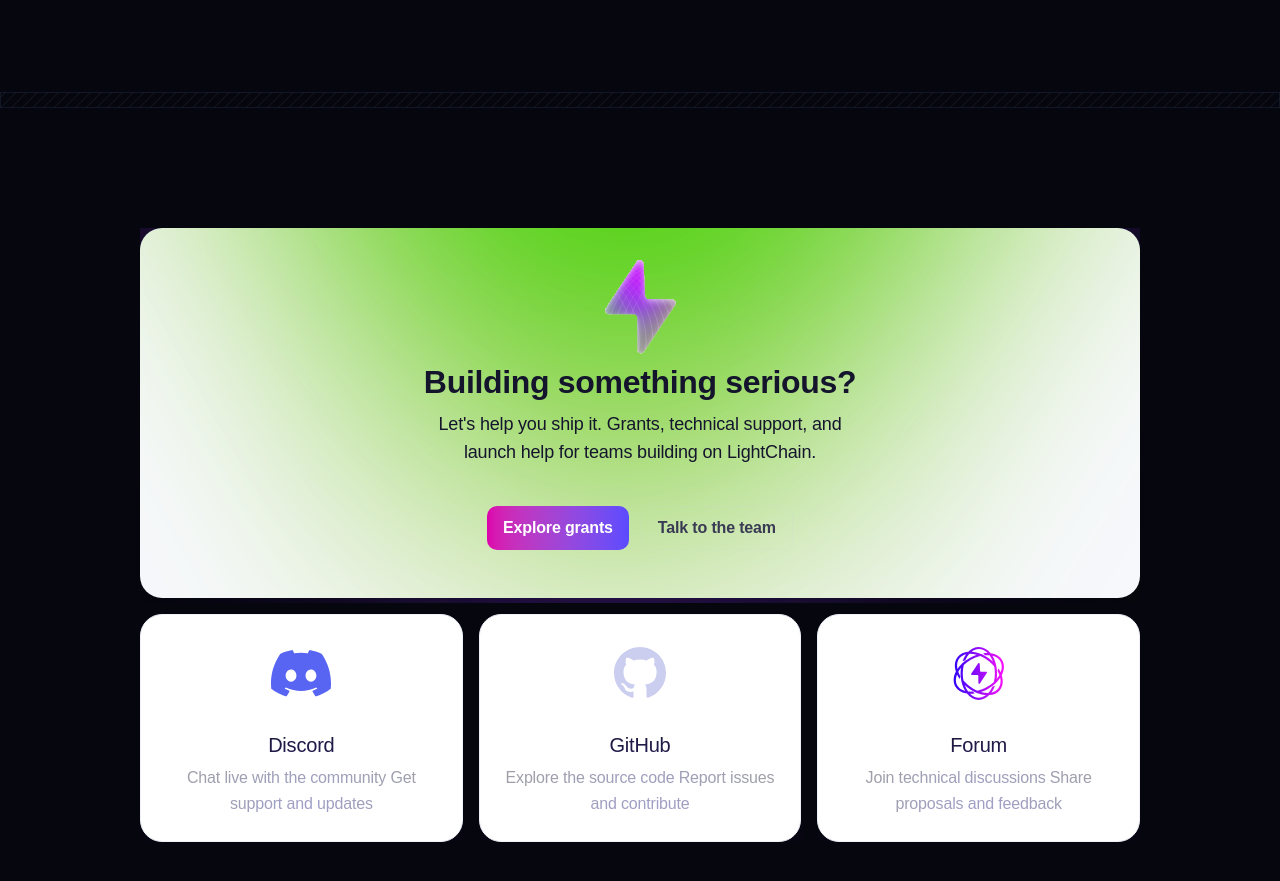
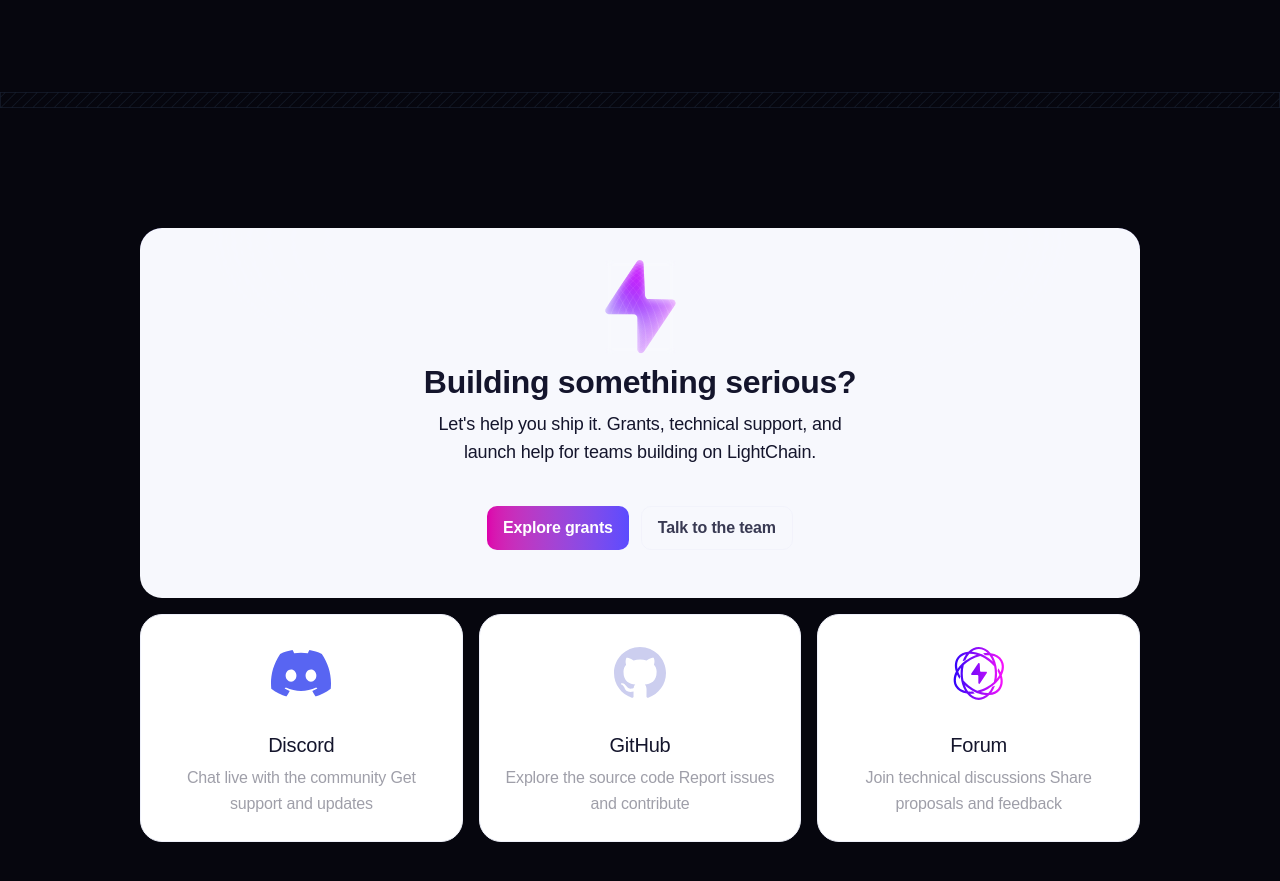
Before and after one commit to lightchain-protocol/lcai-dev-portal, a Next.js app in the folder apps/web/: page / in a window 1280 px wide. Shown: the part 6020-6901 px from the top of the page. Built offline with nearby package versions, Linux system fonts and the light colour scheme.

Commit message:
fix: community card

```diff
--- a/apps/web/src/components/blocks/community/community-card.tsx
+++ b/apps/web/src/components/blocks/community/community-card.tsx
@@ -1,5 +1,4 @@
 import type { ReactNode } from "react";
-import Glow2 from "@/components/icons/glow-2";
 
 export default function CommunityCard({
 	title,
@@ -11,13 +10,23 @@ export default function CommunityCard({
 	icon: ReactNode;
 }) {
 	return (
-		<div className="relative rounded-3xl border border-border-slate-soft bg-surface-slate-strong px-5 pt-4 pb-6 text-center">
-			<Glow2 className="absolute right-0 bottom-0 left-0" />
-			<div className="mx-auto mb-4 flex h-21 w-21 items-center justify-center">
+		<div className="relative overflow-hidden rounded-3xl border border-border-slate-soft bg-surface-slate-strong px-5 pt-4 pb-6 text-center">
+			{/* Glow Effect */}
+			<div
+				className="pointer-events-none absolute inset-0 opacity-50"
+				style={{ mixBlendMode: "lighten" }}
+			>
+				<div className="absolute -bottom-24 left-1/2 h-44 w-62 -translate-x-1/2 rounded-full bg-[#7342FE] blur-[50px]" />
+				<div className="absolute -bottom-16 left-1/2 h-32 w-44 -translate-x-1/2 rounded-full bg-[#E017FB] blur-2xl" />
+			</div>
+
+			<div className="relative z-10 mx-auto mb-4 flex h-21 w-21 items-center justify-center">
 				{icon}
 			</div>
-			<h5 className="mb-1.5 text-content-slate-strong">{title}</h5>
-			<p className="type-body-m text-[#9F9FA9]">{text}</p>
+			<h5 className="relative z-10 mb-1.5 text-content-slate-strong">
+				{title}
+			</h5>
+			<p className="type-body-m relative z-10 text-[#9F9FA9]">{text}</p>
 		</div>
 	);
 }
--- a/apps/web/src/components/blocks/community/cta-banner.tsx
+++ b/apps/web/src/components/blocks/community/cta-banner.tsx
@@ -1,11 +1,16 @@
-import Glow from "@/components/icons/glow";
 import IconLightning from "@/components/icons/icon-lightning";
 import { Button } from "@/components/ui/button";
 
 export default function CtaBanner() {
 	return (
-		<div className="relative mx-auto max-w-[1000px] rounded-3xl bg-surface-slate-medium px-4 pt-8 pb-12 text-center">
-			<Glow className="absolute inset-0" />
+		<div className="relative mx-auto max-w-[1000px] overflow-hidden rounded-3xl bg-surface-slate-medium px-4 pt-8 pb-12 text-center">
+			<div
+				className="pointer-events-none absolute inset-0 opacity-40"
+				style={{ mixBlendMode: "lighten" }}
+			>
+				<div className="absolute -top-1/2 left-1/2 h-full w-[120%] -translate-x-1/2 rounded-full bg-[#7342FE] blur-[120px]" />
+				<div className="absolute -top-1/4 left-1/2 h-[80%] w-[80%] -translate-x-1/2 rounded-full bg-[#E017FB] blur-[100px]" />
+			</div>
 
 			<IconLightning className="relative z-30 mx-auto" />
 
--- a/apps/web/src/components/icons/glow-2.tsx
+++ /dev/null
@@ -1,71 +0,0 @@
-export default function Glow2({ className }: { className?: string }) {
-	return (
-		<svg
-			className={className}
-			fill="none"
-			height="204"
-			viewBox="0 0 323 204"
-			width="323"
-			xmlns="http://www.w3.org/2000/svg"
-		>
-			<g opacity="0.5" style={{ mixBlendMode: "lighten" }}>
-				<g filter="url(#filter0_f_188_3155)">
-					<path
-						d="M166.663 94.8553L304 340.847L9 340.847L166.663 94.8553Z"
-						fill="#7342FE"
-					/>
-				</g>
-				<g filter="url(#filter1_f_188_3155)">
-					<path
-						d="M164.289 151.136L269.536 340.847L43.4643 340.847L164.289 151.136Z"
-						fill="#E017FB"
-					/>
-				</g>
-			</g>
-			<defs>
-				<filter
-					color-interpolation-filters="sRGB"
-					filterUnits="userSpaceOnUse"
-					height="435.702"
-					id="filter0_f_188_3155"
-					width="484.711"
-					x="-85.8553"
-					y="0.000160217"
-				>
-					<feFlood flood-opacity="0" result="BackgroundImageFix" />
-					<feBlend
-						in="SourceGraphic"
-						in2="BackgroundImageFix"
-						mode="normal"
-						result="shape"
-					/>
-					<feGaussianBlur
-						result="effect1_foregroundBlur_188_3155"
-						stdDeviation="47.4277"
-					/>
-				</filter>
-				<filter
-					color-interpolation-filters="sRGB"
-					filterUnits="userSpaceOnUse"
-					height="379.421"
-					id="filter1_f_188_3155"
-					width="415.782"
-					x="-51.391"
-					y="56.2809"
-				>
-					<feFlood flood-opacity="0" result="BackgroundImageFix" />
-					<feBlend
-						in="SourceGraphic"
-						in2="BackgroundImageFix"
-						mode="normal"
-						result="shape"
-					/>
-					<feGaussianBlur
-						result="effect1_foregroundBlur_188_3155"
-						stdDeviation="47.4277"
-					/>
-				</filter>
-			</defs>
-		</svg>
-	);
-}
--- a/apps/web/src/components/icons/glow.tsx
+++ /dev/null
@@ -1,72 +0,0 @@
-export default function Glow({ className }: { className?: string }) {
-	return (
-		<svg
-			className={className}
-			fill="none"
-			height="375"
-			viewBox="0 0 1000 375"
-			width="1000"
-			xmlns="http://www.w3.org/2000/svg"
-		>
-			<title>Glow</title>
-			<g style={{ mixBlendMode: "difference" }}>
-				<g filter="url(#filter0_f_185_2425)">
-					<path
-						d="M468.358 397.281L34 -380.719H967L468.358 397.281Z"
-						fill="#7342FE"
-					/>
-				</g>
-				<g filter="url(#filter1_f_185_2425)">
-					<path
-						d="M475.868 219.281L143 -380.719H858L475.868 219.281Z"
-						fill="#E017FB"
-					/>
-				</g>
-			</g>
-			<defs>
-				<filter
-					color-interpolation-filters="sRGB"
-					filterUnits="userSpaceOnUse"
-					height="1378"
-					id="filter0_f_185_2425"
-					width="1533"
-					x="-266"
-					y="-680.719"
-				>
-					<feFlood flood-opacity="0" result="BackgroundImageFix" />
-					<feBlend
-						in="SourceGraphic"
-						in2="BackgroundImageFix"
-						mode="normal"
-						result="shape"
-					/>
-					<feGaussianBlur
-						result="effect1_foregroundBlur_185_2425"
-						stdDeviation="150"
-					/>
-				</filter>
-				<filter
-					color-interpolation-filters="sRGB"
-					filterUnits="userSpaceOnUse"
-					height="1200"
-					id="filter1_f_185_2425"
-					width="1315"
-					x="-157"
-					y="-680.719"
-				>
-					<feFlood flood-opacity="0" result="BackgroundImageFix" />
-					<feBlend
-						in="SourceGraphic"
-						in2="BackgroundImageFix"
-						mode="normal"
-						result="shape"
-					/>
-					<feGaussianBlur
-						result="effect1_foregroundBlur_185_2425"
-						stdDeviation="150"
-					/>
-				</filter>
-			</defs>
-		</svg>
-	);
-}
```
